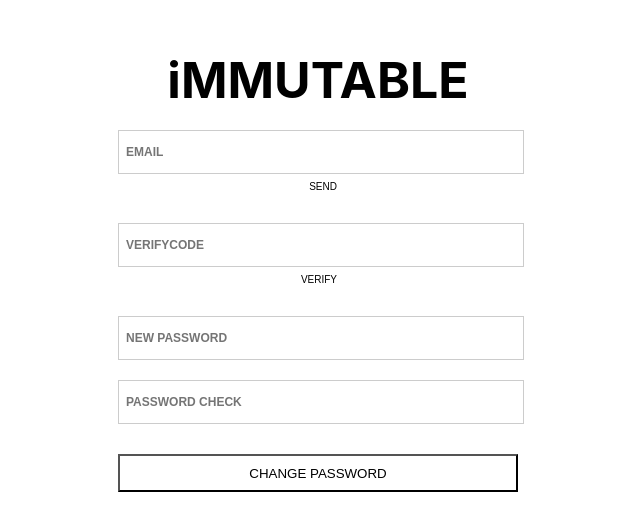
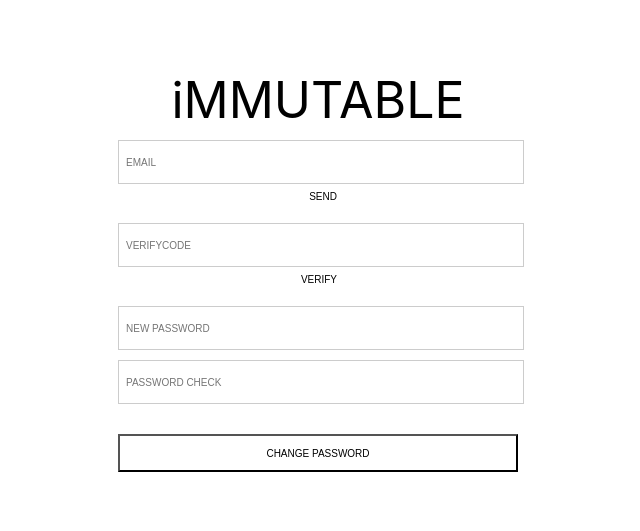
Before and after one commit to fearofcode0001/proj_front, a React (Create React App) app: page /FindPwd in a window 1280 px wide. Shown: the part 129-660 px from the top of the page, without its empty margins (322-962 px from the left). Built offline with nearby package versions, Linux system fonts and the light colour scheme.

Commit message:
0607_CSS

```diff
--- a/src/pages/FindEmail.js
+++ b/src/pages/FindEmail.js
@@ -29,13 +29,12 @@ const InerContainer = styled.div`
     input {
         width: 100%;
         height: 40px;
-        margin-top: 20px;
-        font-weight: bolder;
+        margin-top: 10px;
         font-size: 10px;
         border: 1px solid #ccc;
         &::placeholder {
             padding: 5px;
-            font-size: 12px;
+            font-size: 10px;
         };
     }
     .findPwdBtn,
--- a/src/pages/FindPwd.js
+++ b/src/pages/FindPwd.js
@@ -18,7 +18,6 @@ const InnerContainer = styled.div`
     .top{
         justify-content: center;
         align-items: center;
-        font-weight: bolder;
         font-size: 50px;
     }
     .input {
@@ -27,13 +26,12 @@ const InnerContainer = styled.div`
     input {
         width: 100%;
         height: 40px;
-        margin-top: 20px;
-        font-weight: bolder;
+        margin-top: 10px;
         font-size: 10px;
         border: 1px solid #ccc;
         &::placeholder {
             padding: 5px;
-            font-size: 12px;
+            font-size: 10px;
         };
     }
     .emailBtn,
@@ -53,6 +51,7 @@ const InnerContainer = styled.div`
         height: 38px;
         margin-top: 30px;
         background-color: white;
+        font-size: 10px;
         &:hover{
         color: white;
         background-color: black;
```
